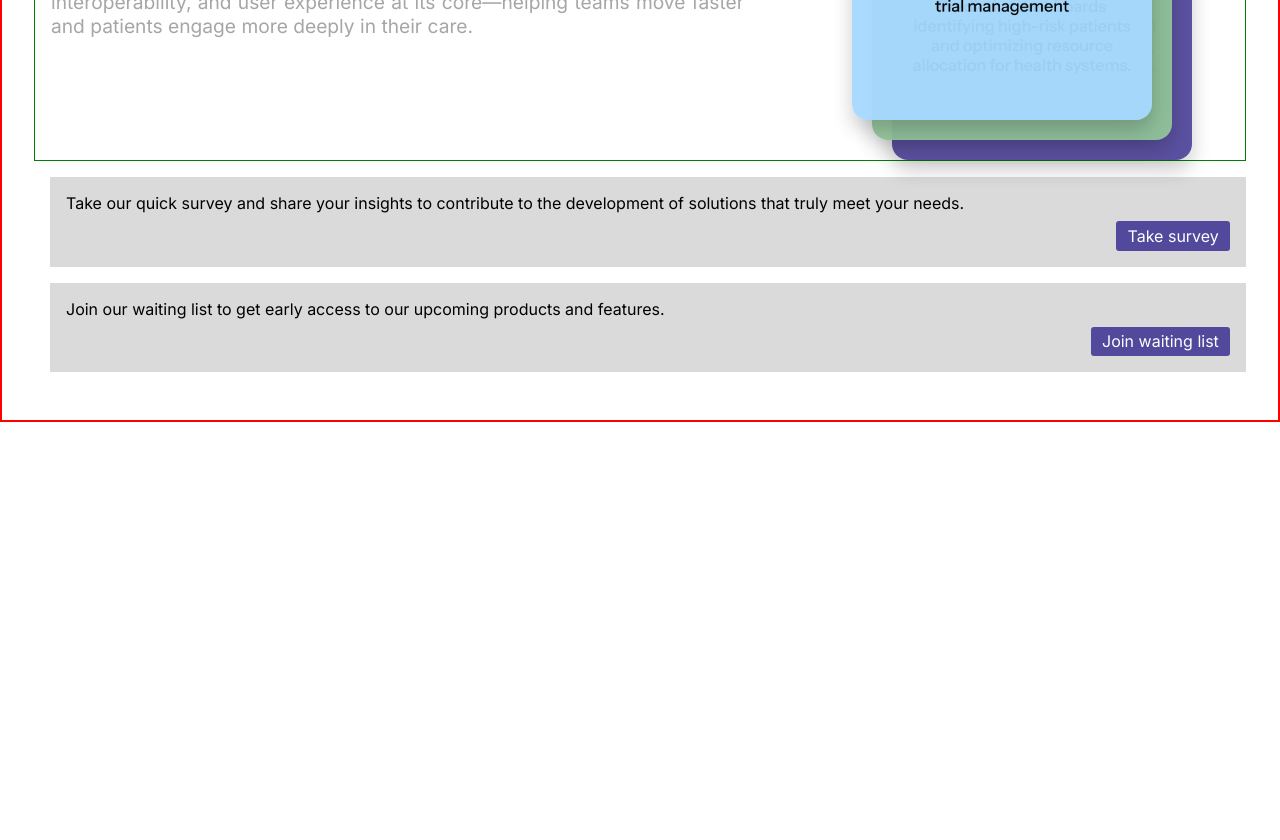
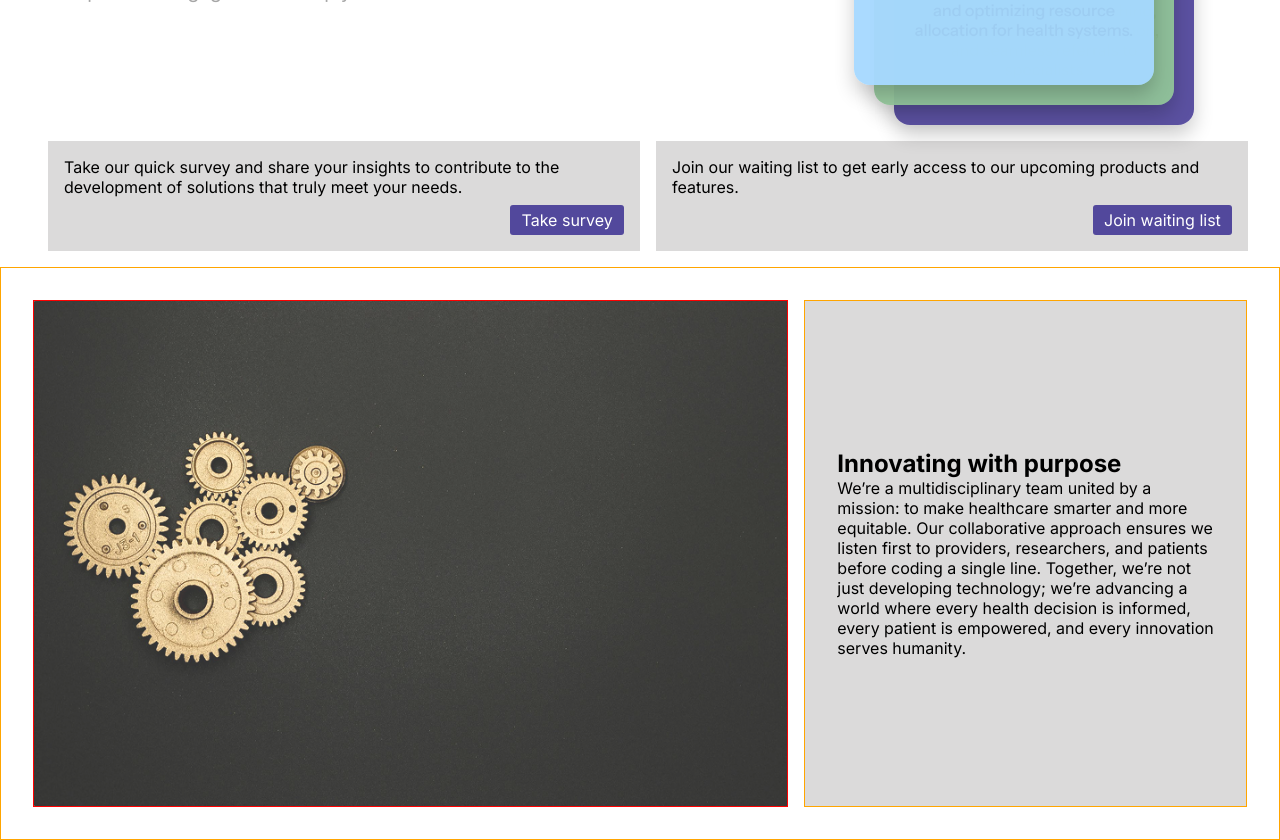
Before and after one commit to axonlinkcode/webpage, a React (Vite) app in the folder frontend/: page / in a window 1280 px wide. Shown: the part 2200-3040 px from the top of the page. Before the commit the page ends 2622 px from the top, so only its background shows below. Built offline with nearby package versions, Linux system fonts and the light colour scheme.

Commit message:
building team component

```diff
--- a/frontend/src/App.jsx
+++ b/frontend/src/App.jsx
@@ -2,6 +2,7 @@ import Home from "./pages/home/Home";
 import Nav from "./components/nav/Nav";
 import Services from "./components/services/Services";
 import Products from "./components/products/Products";
+import Team from "./components/team/Team";
 
 const App = () => {
   return (
@@ -11,6 +12,7 @@ const App = () => {
         <Home />
         <Services/>
         <Products />
+        <Team />
       </div>
     </>
   );
--- a/frontend/src/assets/assets.js
+++ b/frontend/src/assets/assets.js
@@ -6,6 +6,7 @@ import consult from './consult.png'
 import Frame from './Frame.png'
 import Frame1 from './Frame (1).png'
 import Frame2 from './Frame (2).png'
+import wheels from './wheels.png'
 
 export const assets = {
     logo,
@@ -15,5 +16,6 @@ export const assets = {
     consult,
     Frame,
     Frame1,
-    Frame2
+    Frame2,
+    wheels
 }
--- a/frontend/src/components/cardStack/CardStack.css
+++ b/frontend/src/components/cardStack/CardStack.css
@@ -16,3 +16,12 @@
   box-shadow: 0 10px 20px rgba(0, 0, 0, 0.2);
   transition: transform 0.3s;
 }
+
+/* QUERIES */
+@media (max-width: 425px) {
+  .card-stack {
+    width: 250px;
+     margin: 10px auto;
+  }
+
+}
--- a/frontend/src/components/links/Links.css
+++ b/frontend/src/components/links/Links.css
@@ -11,7 +11,7 @@
   width: 100%;
   margin: 1rem 0;
   padding: 1rem;
-  background: #dbdada;
+  background-color: #dbdada;
 }
 .home-con--link2 div,
 .home-con--link1 div {
--- a/frontend/src/components/links/Links.jsx
+++ b/frontend/src/components/links/Links.jsx
@@ -1,8 +1,8 @@
 import './Links.css'
 
-const Links = () => {
+const Links = ({ className = '' }) => {
   return (
-    <div className='home-con--links'>
+    <div className={`home-con--links ${className}`}>
       <div className='home-con--link1'>
         <p>Take our quick survey and share your insights to contribute to the development of solutions that truly meet your needs.</p>
         <div>
--- a/frontend/src/components/products/Products.css
+++ b/frontend/src/components/products/Products.css
@@ -1,33 +1,78 @@
-.product{
-    border: 2px solid red;
-    padding: 2rem;
+.product {
+  /* border: 2px solid red; */
+  padding: 0 2rem;
 }
-.product-top{
-    border: 1px solid green;
+.product-top {
+  /* border: 1px solid green; */
   display: flex;
   align-items: center;
   justify-content: space-between;
   gap: 1rem;
 }
-.product-top-image{
+.product-top-image {
   /* border: 1px solid red; */
   padding-left: 1rem;
-    flex:1
+  flex: 1;
 }
-.product-top-image img{
+.product-top-image img {
   width: 5rem;
 }
-.product-top-image h3{
+.product-top-image h3 {
   font-size: 1.5rem;
 }
-.product-top-image p{
+.product-top-image p {
   color: #a6a6a6;
   padding-top: 0.5rem;
   font-size: 1.2rem;
   text-align: justify;
 }
-.product-top-card{
+.product-top-card {
   /* border: 1px solid red; */
   flex: 0.7;
-    margin: 0 auto;
+  /* margin: 0 auto; */
 }
+.product-bottom {
+  display: flex;
+}
+
+.product-links {
+  display: flex;
+  gap: 1rem;
+}
+
+/* QUERIES */
+@media (width: 768px) {
+  .product {
+    padding: 0 1.5rem;
+  }
+  .product-top-image {
+    padding-left: 0rem;
+    flex: 1;
+  }
+  .product-top-image h3 {
+    font-size: 1.35rem;
+    width: 80%;
+  }
+  .product-top-image p {
+    font-size: 1.15rem;
+  }
+  .product-top-card {
+    flex: 0.9;
+    padding-right: 1.1rem;
+  }
+}
+
+@media (max-width: 425px) {
+  .product {
+    padding: 1rem;
+  }
+  .product-top {
+    flex-direction: column;
+  }
+  .product-top-image {
+    padding-left: 0rem;
+  }
+  .product-bottom {
+    margin-top: 2rem;
+  }
+}
--- a/frontend/src/components/products/Products.jsx
+++ b/frontend/src/components/products/Products.jsx
@@ -30,7 +30,7 @@ const Products = () => {
                 </div>
             </div>
             <div className='product-bottom'>
-                <Links />
+               <Links className='product-links' />
             </div>
         </div>
     );
--- /dev/null
+++ b/frontend/src/components/team/Team.css
@@ -0,0 +1,24 @@
+.team{
+    border: 1px solid orange;
+    padding: 2rem;
+    display: flex;
+    gap: 1rem;
+}
+.team__image{
+    flex: 2;
+    border: 1px solid red;
+}
+.team__image img{
+    width: 100%;
+    height: 100%;
+    object-fit: cover;
+}
+.team__content{
+    flex: 1;
+    border: 1px solid orange;
+    display: flex;
+    flex-direction: column;
+    justify-content: center;
+    padding: 0 2rem;
+    background-color: #dbdada;
+}
--- /dev/null
+++ b/frontend/src/components/team/Team.jsx
@@ -0,0 +1,22 @@
+import './Team.css';
+import { assets } from '../../assets/assets';
+
+const Team = () => {
+  return (
+    <div className='team'>
+      <div className='team__image'>
+        <img src={assets.wheels} alt="" />
+      </div>
+      <div className='team__content'>
+        <h2>Innovating with purpose</h2>
+        <p>We’re a multidisciplinary team united by a mission: to make healthcare smarter and more equitable.
+          Our collaborative approach ensures we listen first to providers, researchers,
+          and patients before coding a single line. Together, we’re not just developing technology;
+          we’re advancing a world where every health decision is informed, every patient is empowered,
+          and every innovation serves humanity.</p>
+      </div>
+    </div>
+  );
+};
+
+export default Team;
```
Also changed, not shown: frontend/src/assets/wheels.png (added). Lines whose indentation alone changed are shown as unchanged.
